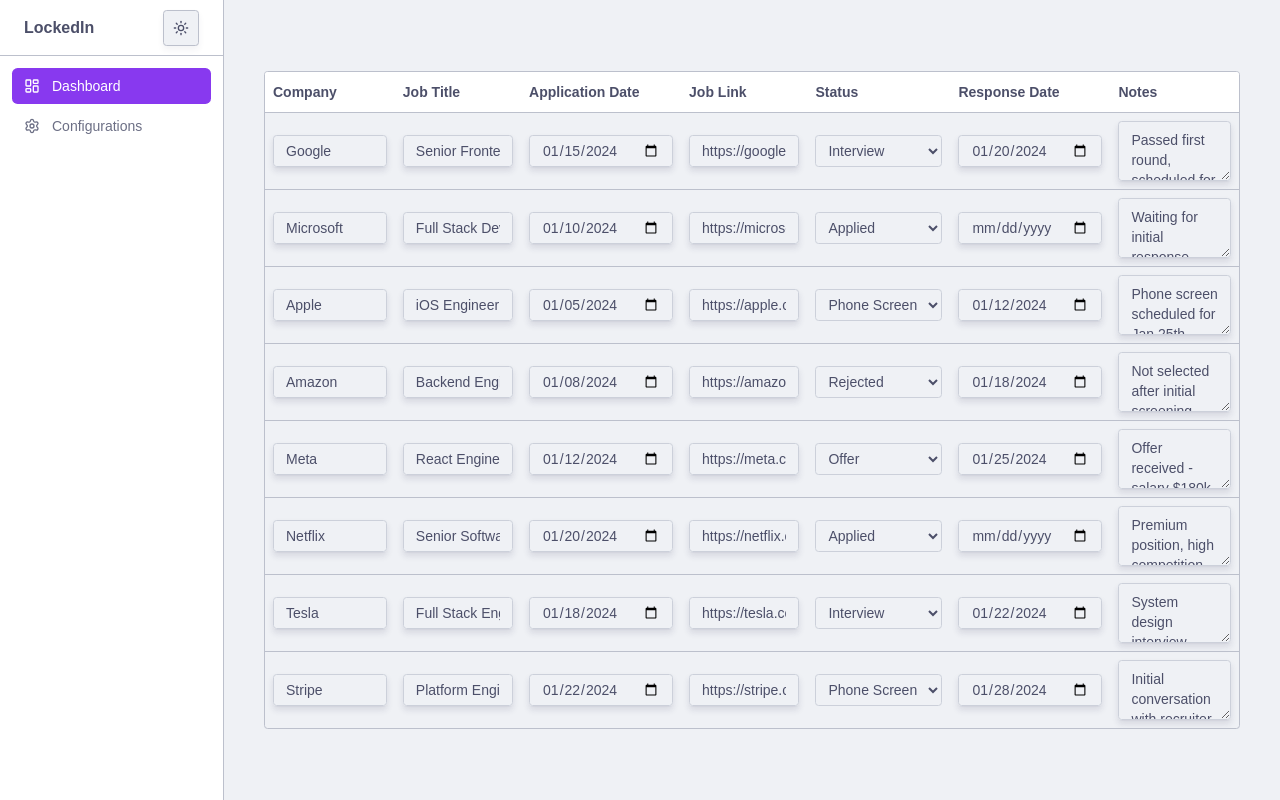
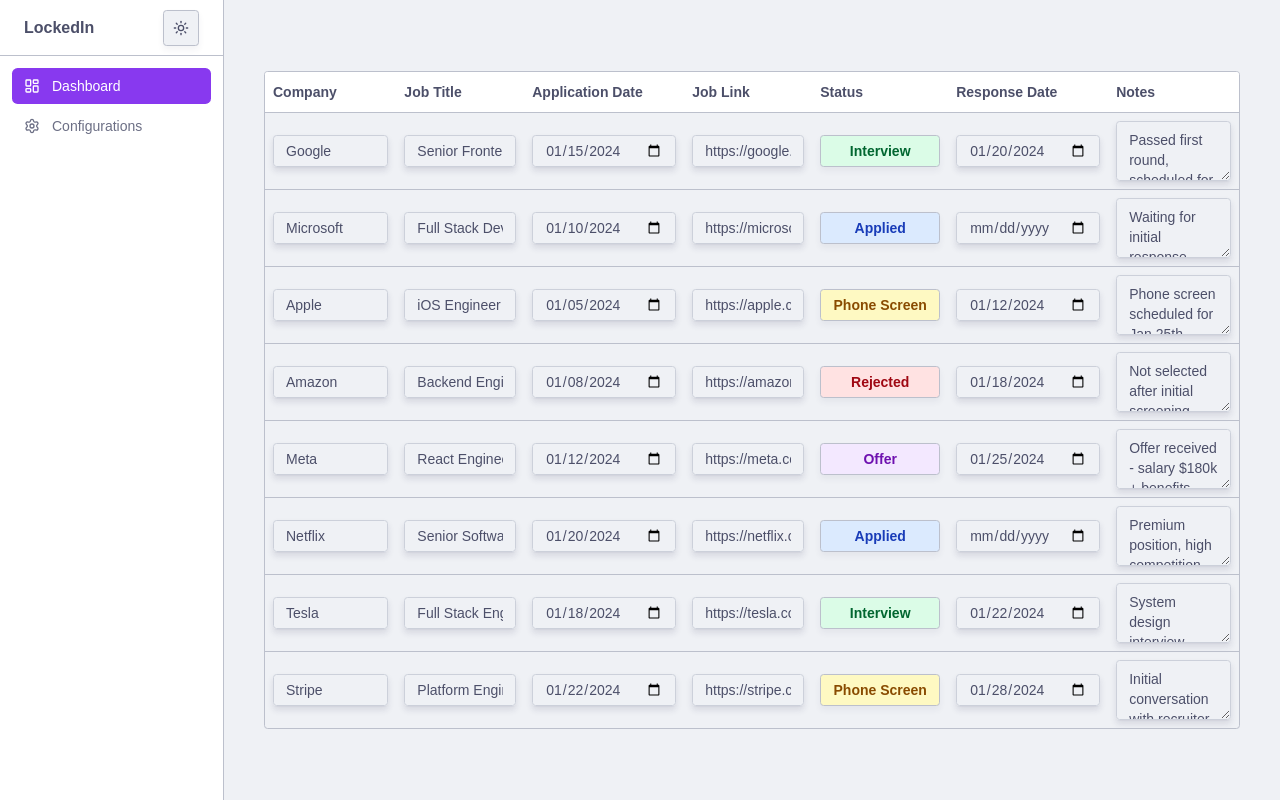
Before and after one commit to DanielKatzCoding/LockedIn, a Next.js app in the folder frontend/: page / in a window 1280 px wide. Built offline with nearby package versions, Linux system fonts and the light colour scheme; no server answers.

Commit message:
dynamic colored status button

```diff
--- a/frontend/components/dashboard/columns.tsx
+++ b/frontend/components/dashboard/columns.tsx
@@ -1,9 +1,17 @@
 "use client"
 
+import { useState } from "react"
 import { ColumnDef } from "@tanstack/react-table"
 import { JobDashboard } from "@/types/dashboard"
 import { Input } from "@/components/ui/input"
 import { Textarea } from "@/components/ui/textarea"
+import {
+  DropdownMenu,
+  DropdownMenuTrigger,
+  DropdownMenuContent,
+  DropdownMenuItem,
+} from "@/components/ui/dropdown-menu"
+import { Button } from "@/components/ui/button"
 
 export const columns: ColumnDef<JobDashboard>[] = [
   {
@@ -70,19 +78,42 @@
     accessorKey: "status",
     header: "Status",
     cell: ({ row }) => {
-      const value = row.getValue("status") as JobDashboard["status"]
+      const initialValue = row.getValue("status") as JobDashboard["status"]
+      const [status, setStatus] = useState(initialValue)
+
+      const statusBgColor = {
+        "Applied": "bg-blue-100 text-blue-800",
+        "Phone Screen": "bg-yellow-100 text-yellow-800",
+        "Interview": "bg-green-100 text-green-800",
+        "Rejected": "bg-red-100 text-red-800",
+        "Offer": "bg-purple-100 text-purple-800",
+      }[status]
 
       return (
-        <select
-          defaultValue={value}
-          className="h-8 rounded-md border border-input bg-background px-2 text-sm"
-        >
-          <option value="Applied">Applied</option>
-          <option value="Phone Screen">Phone Screen</option>
-          <option value="Interview">Interview</option>
-          <option value="Rejected">Rejected</option>
-          <option value="Offer">Offer</option>
-        </select>
+        <DropdownMenu>
+          <DropdownMenuTrigger asChild>
+            <Button variant="outline" className={`h-8 min-w-30 px-2 font-bold ${statusBgColor}`}>
+              {status}
+            </Button>
+          </DropdownMenuTrigger>
+          <DropdownMenuContent className="bg-background">
+            <DropdownMenuItem onClick={() => setStatus("Applied")}>
+              Applied
+            </DropdownMenuItem>
+            <DropdownMenuItem onClick={() => setStatus("Phone Screen")}>
+              Phone Screen
+            </DropdownMenuItem>
+            <DropdownMenuItem onClick={() => setStatus("Interview")}>
+              Interview
+            </DropdownMenuItem>
+            <DropdownMenuItem onClick={() => setStatus("Rejected")}>
+              Rejected
+            </DropdownMenuItem>
+            <DropdownMenuItem onClick={() => setStatus("Offer")}>
+              Offer
+            </DropdownMenuItem>
+          </DropdownMenuContent>
+        </DropdownMenu>
       )
     },
   },
```
Also changed, not shown: frontend/app/(dashboard)/page.tsx (line endings or trailing spaces).
